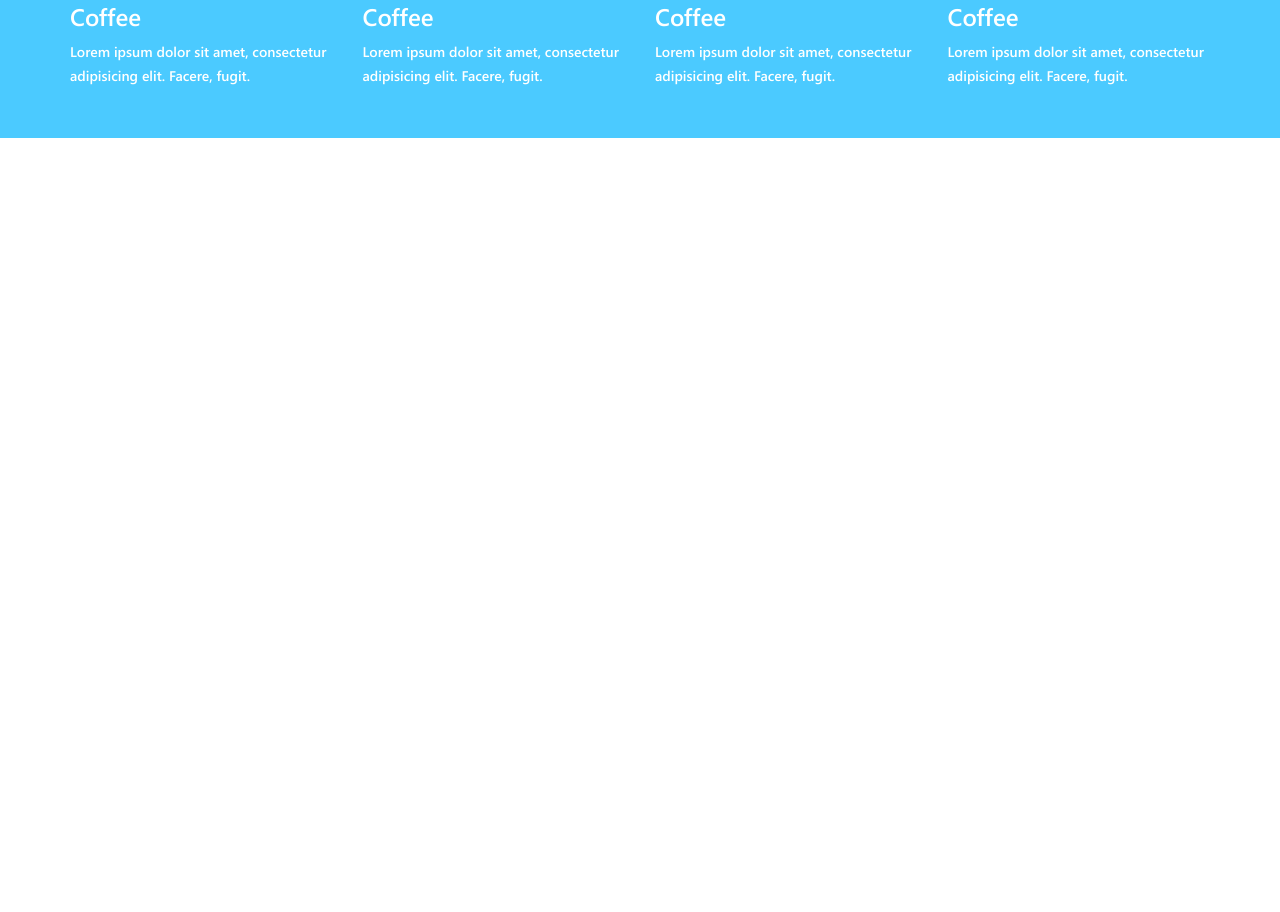
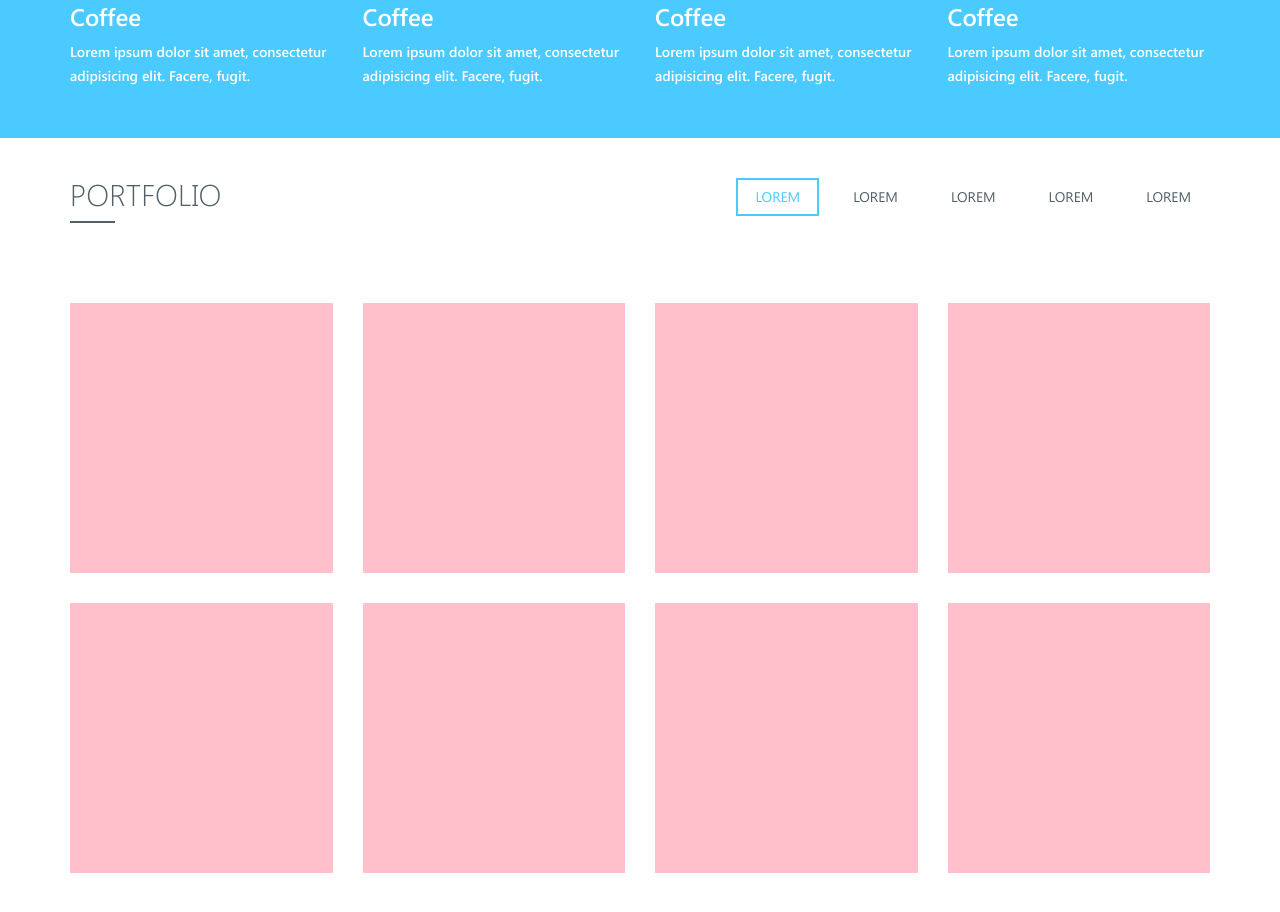
Before and after one commit to new79den/simpleShop, an Angular app: page /sample1 in a window 1280 px wide. Shown: the part 960-1872 px from the top of the page. Before the commit the page ends 1098 px from the top, so only its background shows below. Built offline with nearby package versions, Linux system fonts and the light colour scheme; what ng2-bootstrap would draw is missing.

Commit message:
create section uslug https://www.youtube.com/watch?v=VxJ-ZRYC79U

```diff
--- a/src/app/landing-pages/landing-page.component.less
+++ b/src/app/landing-pages/landing-page.component.less
@@ -27,15 +27,18 @@
       margin-top: 10px;
       background-color: #ffffff;
     }
+    &.black:after{
+      background-color: @font;
+    }
   }
 
   & /deep/ .horizontal-menu {
     .ul-unstyled;
 
-
     li {
       display: inline-block;
       margin-left: 15px;
+
       a {
         .transition();
         color: #fff;
@@ -54,6 +57,8 @@
         }
       }
     }
+    &.black a{
+      color: @font;
+    }
   }
-
 }
--- a/src/app/landing-pages/section-portfolio/section-portfolio.component.html
+++ b/src/app/landing-pages/section-portfolio/section-portfolio.component.html
@@ -1,3 +1,24 @@
-<section class="sp-portfolio">
+<div class="sp-portfolio">
+  <section class="container">
+    <ul class = "horizontal-menu black">
+      <li><a class="active" href="#!">lorem</a></li>
+      <li><a  href="#!">lorem</a></li>
+      <li><a href="#!">lorem</a></li>
+      <li><a href="#!">lorem</a></li>
+      <li><a href="#!">lorem</a></li>
+    </ul>
+    <h2 class="container ss-heading black">Portfolio</h2>
+    <div class="row thumbs-row">
+      <div class="col-sm-6 col-md-3"><a href="#!"></a></div>
+      <div class="col-sm-6 col-md-3"><a href="#!"></a></div>
+      <div class="col-sm-6 col-md-3"><a href="#!"></a></div>
+      <div class="col-sm-6 col-md-3"><a href="#!"></a></div>
+      <div class="col-sm-6 col-md-3"><a href="#!"></a></div>
+      <div class="col-sm-6 col-md-3"><a href="#!"></a></div>
+      <div class="col-sm-6 col-md-3"><a href="#!"></a></div>
+      <div class="col-sm-6 col-md-3"><a href="#!"></a></div>
+    </div>
+  </section>
 
-</section>
+
+</div>
--- a/src/app/landing-pages/section-portfolio/section-portfolio.component.less
+++ b/src/app/landing-pages/section-portfolio/section-portfolio.component.less
@@ -1,5 +1,26 @@
 @import "../../../styles/style";
 :host-context(.theme-first) {
   .sp-portfolio{
+    .ss-padding;
+    color: @font;
   }
+  .horizontal-menu{
+    float: right;
+  }
+  .thumbs-row{
+    [class^="col-"]{
+      margin-bottom: 30px;
+    }
+    a{
+      display: block;
+      height: 270px;
+      background-color: pink;
+    }
+  }
+  .ss-heading{
+    margin-bottom:80px;
+    margin-left: -15px;
+  }
+
+  min-height: 270px + 270px + 30px;
 }
```
